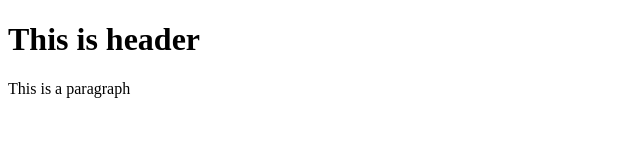
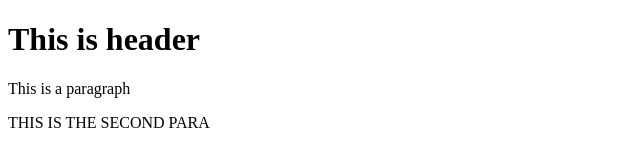
Before and after one commit to AnuragJha003/git-test, a plain HTML site: page index.html in a window 1280 px wide. Shown: the whole page, without its empty margins (0-640 px from the left). Drawn offline with Linux system fonts and the light colour scheme.

Commit message:
third-commit

```diff
--- a/index.html
+++ b/index.html
@@ -5,5 +5,6 @@
     <body>
         <h1>This is header</h1>
         <p>This is a paragraph</p>
+        <p>THIS IS THE SECOND PARA</p>
     </body>
  </html>
```
